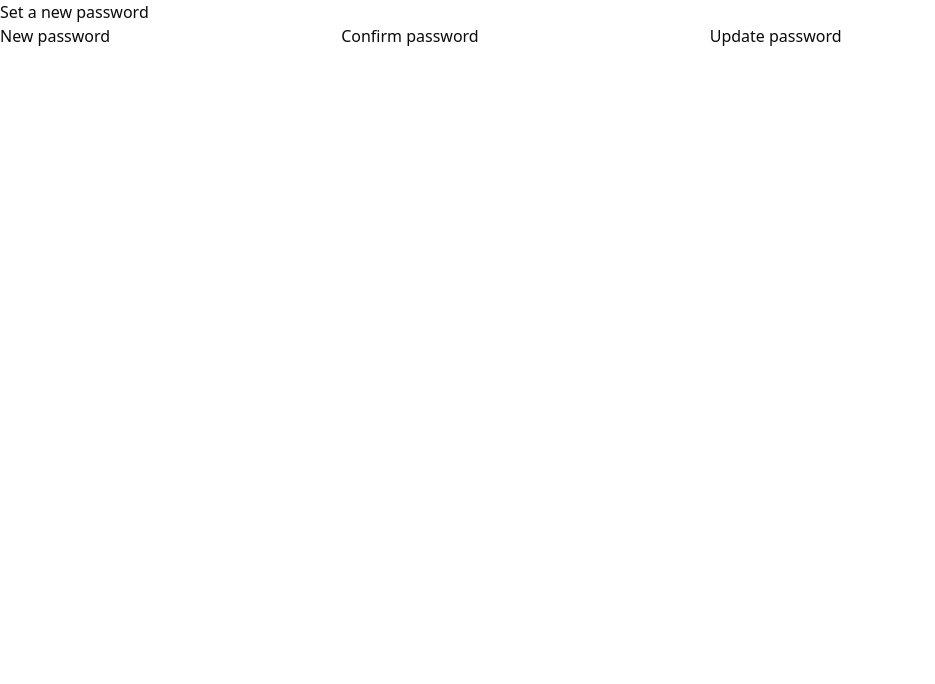
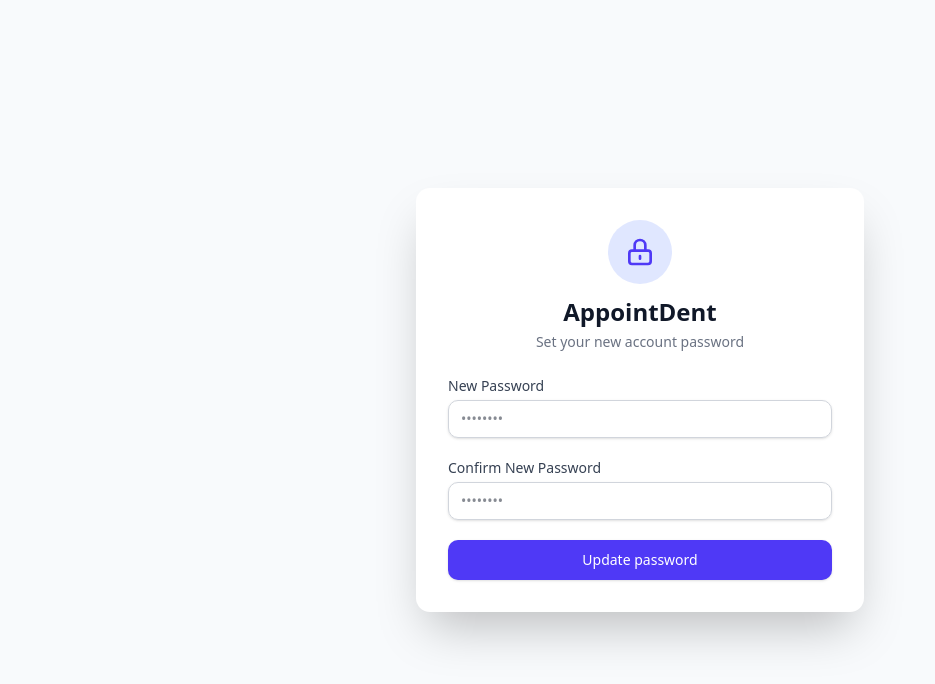
Before and after one commit to Jrmldn/CapstoneDentalClinic, a Next.js app: page /update-password in a window 1280 px wide. Shown: the top 684 px of the page, without its empty margins (0-935 px from the left). Built offline with nearby package versions, Linux system fonts and the light colour scheme; no server answers.

Commit message:
refactored

```diff
--- a/src/app/auth/callback/route.ts
+++ b/src/app/auth/callback/route.ts
@@ -5,7 +5,9 @@ import { NextRequest, NextResponse } from 'next/server'
 export async function GET(request: NextRequest) {
   const { searchParams } = new URL(request.url)
   const code = searchParams.get('code')
-  const next = searchParams.get('next') // Catches the secure PKCE redirect
+  const tokenHash = searchParams.get('token_hash') // ◄ Catch native email token hashes
+  const type = searchParams.get('type')
+  const next = searchParams.get('next')
 
   const cookieStore = await cookies()
   const supabase = createServerClient(
@@ -29,33 +31,61 @@ export async function GET(request: NextRequest) {
     }
   )
 
-  let sessionUser = null;
+  let sessionUser = null
+  let isRecoveryFlow = false
 
-  // 1. Standard Code Exchange (Handles BOTH Logins and Password Resets securely)
+  // 1. Core Authentication Layer (Supports PKCE Codes and Email Token Hashes)
   if (code) {
     const { data, error } = await supabase.auth.exchangeCodeForSession(code)
 
-    if (!error) {
+    if (!error && data?.session) {
       sessionUser = data.user
 
-      // Intercept the Password Reset Flow
-      if (next === '/update-password') {
-        return NextResponse.redirect(new URL('/update-password', request.url))
+      // Decode JWT payload to check for native 'recovery' claims
+      try {
+        const base64Payload = data.session.access_token.split('.')[1]
+        const payload = JSON.parse(Buffer.from(base64Payload, 'base64').toString())
+
+        if (payload.amr?.includes('recovery')) {
+          isRecoveryFlow = true
+        }
+      } catch (jwtError) {
+        console.error('JWT AMR Parse Error:', jwtError)
       }
-    } else {
-      // Clean Error Code 1
-      return NextResponse.redirect(new URL('/login?error=INVALID_LINK', request.url))
     }
-  }
-  // 2. Already logged in (e.g., coming from the Update Password page)
-  else {
+  } else if (tokenHash && type) {
+    // 🏆 Fallback: Handle direct email link hash confirmations securely
+    const { data, error } = await supabase.auth.verifyOtp({
+      token_hash: tokenHash,
+      type: type as any,
+    })
+
+    if (!error && data?.user) {
+      sessionUser = data.user
+      if (type === 'recovery') {
+        isRecoveryFlow = true
+      }
+    }
+  } else {
+    // Fallback context validation for active browser sessions
     const { data } = await supabase.auth.getUser()
     sessionUser = data.user
   }
 
-  // Gatekeeper Routing (Roles & Clinics)
+  // 2. Intercept and Route Password Resets Immediately
+  if (sessionUser && (next === '/update-password' || type === 'recovery' || isRecoveryFlow)) {
+    const updateUrl = new URL('/update-password', request.url)
+    const clinic = searchParams.get('clinic')
+
+    if (clinic) {
+      updateUrl.searchParams.set('clinic', clinic)
+    }
+
+    return NextResponse.redirect(updateUrl)
+  }
+
+  // 3. Gatekeeper Routing (Roles & Clinic Access Isolation)
   if (sessionUser) {
-    // Fetch user role from database
     const { data: userData } = await supabase
       .from('users')
       .select('role')
@@ -65,12 +95,10 @@ export async function GET(request: NextRequest) {
     const role = userData?.role
     const attemptedClinicId = searchParams.get('clinic')
 
-    // Superadmin Routing
     if (role === 'superadmin') {
       return NextResponse.redirect(new URL('/superadmin-dashboard', request.url))
     }
 
-    // Staff and Dentist Routing with Cross-Clinic Check
     if (role === 'staff' || role === 'dentist') {
       const targetTable = role === 'staff' ? 'clinic_staff' : 'dentists'
 
@@ -82,7 +110,6 @@ export async function GET(request: NextRequest) {
 
       if (personnelData && attemptedClinicId && personnelData.clinic_id.toString() !== attemptedClinicId) {
         await supabase.auth.signOut()
-        // Clean Error Code 2
         return NextResponse.redirect(new URL(`/login?error=UNAUTHORIZED_CLINIC`, request.url))
       }
 
@@ -90,14 +117,12 @@ export async function GET(request: NextRequest) {
       return NextResponse.redirect(new URL(nextPath, request.url))
     }
 
-    // Patient Routing
     if (role === 'patient') {
       try {
         const targetUrl = attemptedClinicId
           ? `/patient-dashboard?clinic=${attemptedClinicId}`
           : `/patient-dashboard`
 
-        // Verify patient exists
         const { data: patientData, error: patientError } = await supabase
           .from('patients')
           .select('id')
@@ -105,7 +130,7 @@ export async function GET(request: NextRequest) {
           .maybeSingle()
 
         if (patientError || !patientData) {
-            await new Promise(resolve => setTimeout(resolve, 500))
+          await new Promise((resolve) => setTimeout(resolve, 500))
         }
 
         if (attemptedClinicId) {
@@ -119,12 +144,11 @@ export async function GET(request: NextRequest) {
 
         return NextResponse.redirect(new URL(targetUrl, request.url))
       } catch {
-        // Clean Error Code 3
         return NextResponse.redirect(new URL('/login?error=PATIENT_ROUTING_FAILED', request.url))
       }
     }
   }
 
-  // Clean Error Code 4 (Fallback if NO code and NO session are found)
+  // Fallback Catchall for Unauthenticated/Mismatched Actions
   return NextResponse.redirect(new URL('/login?error=NO_SESSION', request.url))
 }
--- a/src/app/update-password/page.tsx
+++ b/src/app/update-password/page.tsx
@@ -1,14 +1,18 @@
 'use client'
-import { useState } from 'react'
-import { useRouter } from 'next/navigation'
+
+import { useState, Suspense } from 'react'
+import { useSearchParams } from 'next/navigation'
 import { supabase } from '@/lib/supabase/client'
 
-export default function UpdatePasswordPage() {
-  const router = useRouter()
+function UpdatePasswordForm() {
+  const searchParams = useSearchParams()
+  const clinic = searchParams.get('clinic')
+
   const [password, setPassword] = useState('')
   const [confirm, setConfirm] = useState('')
   const [error, setError] = useState<string | null>(null)
   const [loading, setLoading] = useState(false)
+  const [success, setSuccess] = useState(false)
 
   async function handleSubmit(e: React.FormEvent) {
     e.preventDefault()
@@ -28,9 +32,15 @@ export default function UpdatePasswordPage() {
         return
       }
 
-      // Password updated — sign them in properly and go to dashboard.
-      // New way: sends them to your role-checking gatekeeper
-      router.push('/auth/callback')
+      setSuccess(true)
+
+      // Graceful delay allowing the user to view the confirmation state
+      setTimeout(() => {
+        // 🎯 Path Realignment: Routes directly to our verified server actions path (/auth/callback)
+        const callbackPath = clinic ? `/auth/callback?clinic=${clinic}` : '/auth/callback'
+        window.location.href = callbackPath
+      }, 1500)
+
     } catch (err) {
       console.error(err)
       setError('An unexpected error occurred.')
@@ -40,35 +50,92 @@ export default function UpdatePasswordPage() {
   }
 
   return (
-    <form onSubmit={handleSubmit}>
-      <h1>Set a new password</h1>
+    <div className="w-full max-w-md mx-auto bg-white rounded-xl shadow-2xl overflow-hidden p-8 animate-in fade-in zoom-in duration-200">
+      <div className="text-center mb-6">
+        {/* Secure Lock Shield Icon */}
+        <div className="w-16 h-16 mx-auto bg-indigo-100 rounded-full flex items-center justify-center mb-3">
+          <svg className="w-8 h-8 text-indigo-600" fill="none" stroke="currentColor" viewBox="0 0 24 24">
+            <path strokeLinecap="round" strokeLinejoin="round" strokeWidth="2" d="M12 15v2m-6 4h12a2 2 0 002-2v-6a2 2 0 00-2-2H6a2 2 0 00-2 2v6a2 2 0 002 2zm10-10V7a4 4 0 00-8 0v4h8z" />
+          </svg>
+        </div>
+        <h2 className="text-2xl font-bold text-gray-900">AppointDent</h2>
+        <p className="text-gray-500 text-sm mt-1">Set your new account password</p>
+      </div>
 
-      <label>
-        New password
+      {success ? (
+        <div className="text-center py-4 animate-in fade-in duration-300">
+          <div className="w-12 h-12 mx-auto bg-green-100 rounded-full flex items-center justify-center mb-3">
+            <svg className="w-6 h-6 text-green-600" fill="none" stroke="currentColor" viewBox="0 0 24 24">
+              <path strokeLinecap="round" strokeLinejoin="round" strokeWidth="2" d="M5 13l4 4L19 7" />
+            </svg>
+          </div>
+          <p className="text-green-600 font-semibold">Password updated successfully!</p>
+          <p className="text-gray-500 text-xs mt-1">Redirecting to your secured dashboard...</p>
+        </div>
+      ) : (
+        <form onSubmit={handleSubmit} className="space-y-5">
+          <div>
+            <label className="block text-sm font-medium text-gray-700 mb-1">
+              New Password
+            </label>
             <input
               type="password"
               value={password}
               onChange={(e) => setPassword(e.target.value)}
               required
               minLength={8}
+              placeholder="••••••••"
+              className="w-full px-3 py-2 border border-gray-300 rounded-lg shadow-sm focus:outline-none focus:ring-2 focus:ring-indigo-500 focus:border-indigo-500 transition-colors text-gray-900 text-sm"
             />
+          </div>
+
+          <div>
+            <label className="block text-sm font-medium text-gray-700 mb-1">
+              Confirm New Password
             </label>
-
-      <label>
-        Confirm password
             <input
               type="password"
               value={confirm}
               onChange={(e) => setConfirm(e.target.value)}
               required
+              placeholder="••••••••"
+              className="w-full px-3 py-2 border border-gray-300 rounded-lg shadow-sm focus:outline-none focus:ring-2 focus:ring-indigo-500 focus:border-indigo-500 transition-colors text-gray-900 text-sm"
             />
-      </label>
+          </div>
 
-      {error && <p role="alert" style={{ color: 'red' }}>{error}</p>}
+          {error && (
+            <div className="p-3 bg-red-50 rounded-lg flex items-start gap-2 text-red-600 text-sm animate-in shake duration-200">
+              <svg className="w-5 h-5 shrink-0 mt-0.5" fill="none" stroke="currentColor" viewBox="0 0 24 24">
+                <path strokeLinecap="round" strokeLinejoin="round" strokeWidth="2" d="M12 8v4m0 4h.01M21 12a9 9 0 11-18 0 9 9 0 0118 0z" />
+              </svg>
+              <p>{error}</p>
+            </div>
+          )}
 
-      <button type="submit" disabled={loading}>
-        {loading ? 'Updating…' : 'Update password'}
+          <button
+            type="submit"
+            disabled={loading}
+            className="w-full py-2.5 px-4 bg-indigo-600 hover:bg-indigo-700 text-white font-medium rounded-lg shadow-sm transition-colors focus:outline-none focus:ring-2 focus:ring-indigo-500 focus:ring-offset-2 disabled:opacity-50 disabled:cursor-not-allowed text-sm"
+          >
+            {loading ? 'Updating password...' : 'Update password'}
           </button>
         </form>
+      )}
+    </div>
   )
 }
+
+export default function UpdatePasswordPage() {
+  return (
+    <div className="min-h-screen bg-slate-50 flex flex-col justify-center py-12 sm:px-6 lg:px-8">
+      {/* Required for Next.js build-time compliance when using query string hooks */}
+      <Suspense fallback={
+        <div className="w-full max-w-md mx-auto bg-white rounded-xl shadow-2xl p-8 text-center text-gray-500 text-sm">
+          Loading verification context...
+        </div>
+      }>
+        <UpdatePasswordForm />
+      </Suspense>
+    </div>
+  )
+}
```
Also changed, not shown: src/app/login/LoginForm.tsx (+16 -15 lines). Lines whose indentation alone changed are shown as unchanged.
